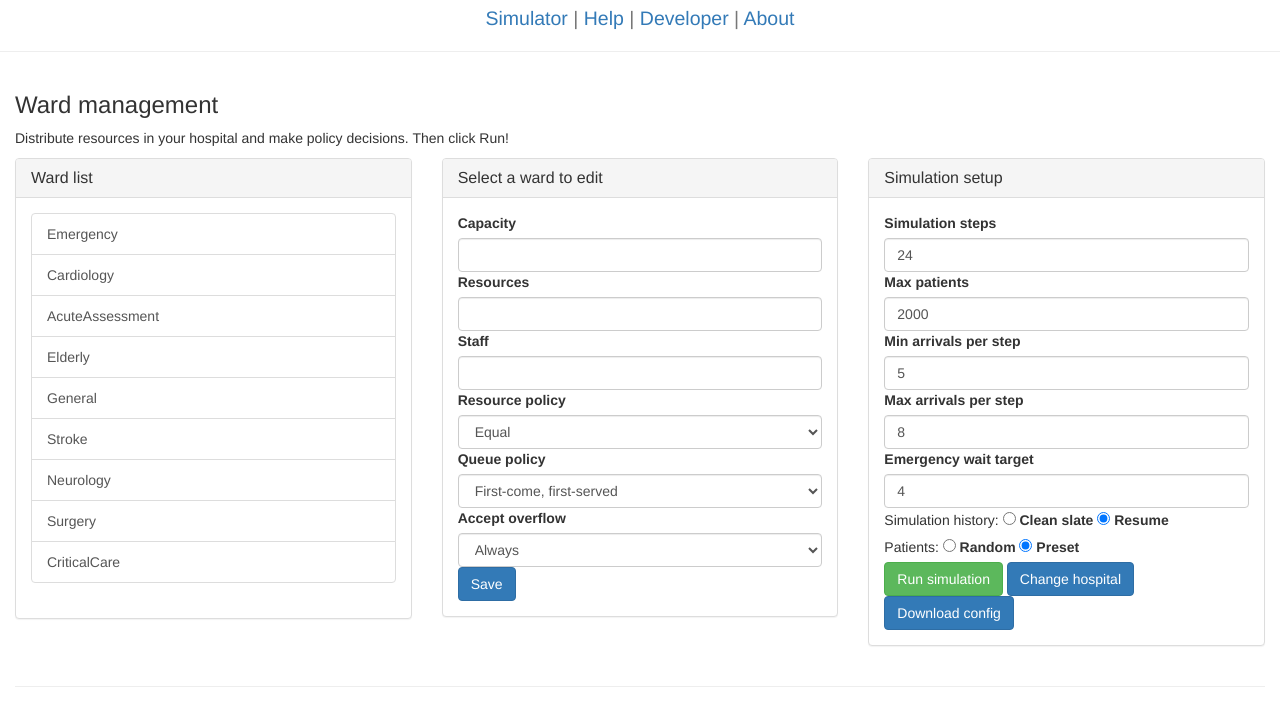
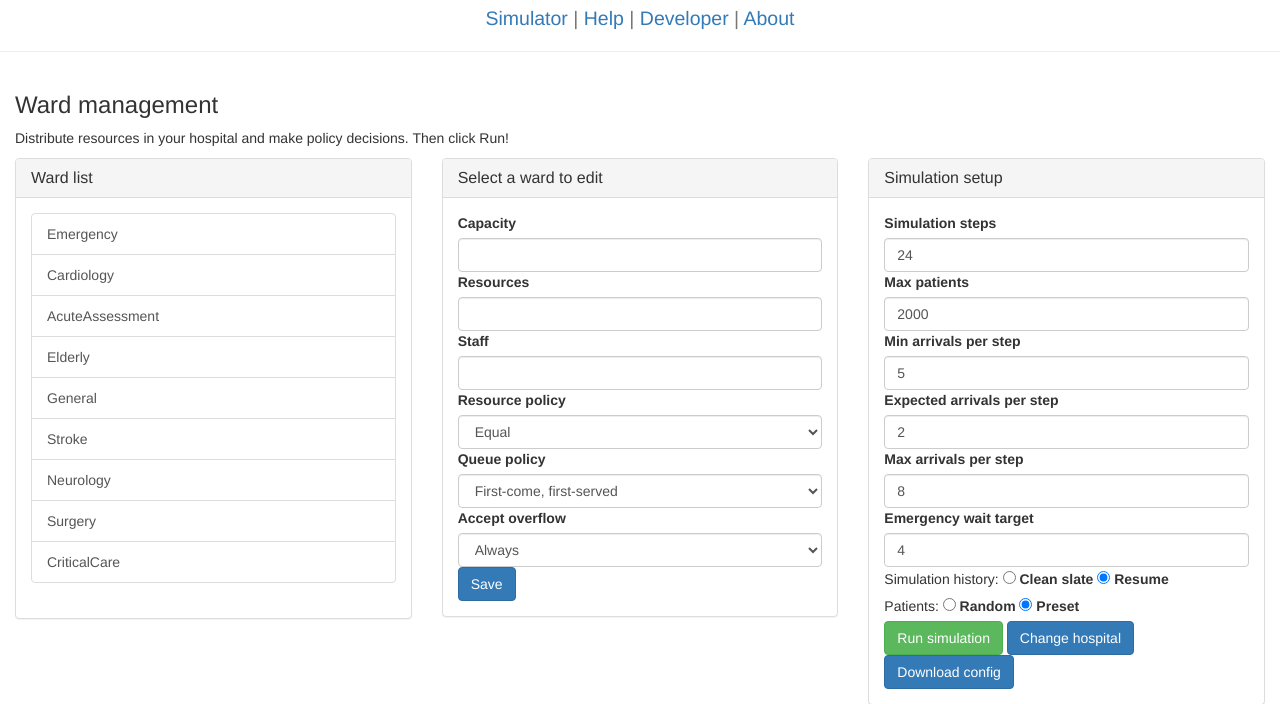
Before and after one commit to KHP-Informatics/patient-flow-simulator, a plain HTML site: page index.html in a window 1280 px wide. Shown: the part 82-786 px from the top of the page. Drawn offline with Linux system fonts and the light colour scheme.

Commit message:
show and edit arrival lambda in GUI

```diff
--- a/index.html
+++ b/index.html
@@ -124,6 +124,8 @@
 
             <label for="patient-batch-min">Min arrivals per step</label>
             <input type="text" min="1" class="form-control" id="patient-batch-min">
+            <label for="patient-batch-min">Expected arrivals per step</label>
+            <input type="text" min="1" class="form-control" id="patient-batch-lambda">
 
             <label for="patient-batch-max">Max arrivals per step</label>
             <input type="text" min="1" class="form-control" id="patient-batch-max">
--- a/src/interactive_simulation.js
+++ b/src/interactive_simulation.js
@@ -265,6 +265,7 @@ function init_user_interface(patient_config, ward_config, graph_container){
 	$("#patient-creation-limit").val(patient_config.max_patients)
 	$("#patient-batch-min").val(patient_config.batch_arrival_min)
 	$("#patient-batch-max").val(patient_config.batch_arrival_max)
+	$("#patient-batch-lambda").val(patient_config.batch_arrival_lambda)
 
 	//update simulation parameters
 	$("#simulation-steps").val(simulation_config.steps)
@@ -422,6 +423,7 @@ function save_patient_changes(){
 	patient_config.max_patients = parseFloat($("#patient-creation-limit").val())
 	patient_config.batch_arrival_min = parseFloat($("#patient-batch-min").val())
 	patient_config.batch_arrival_max = parseFloat($("#patient-batch-max").val())
+	patient_config.batch_arrival_lambda = parseFloat($("#patient-batch-lambda").val())
 }
 
 function save_simulation_changes(){
```
